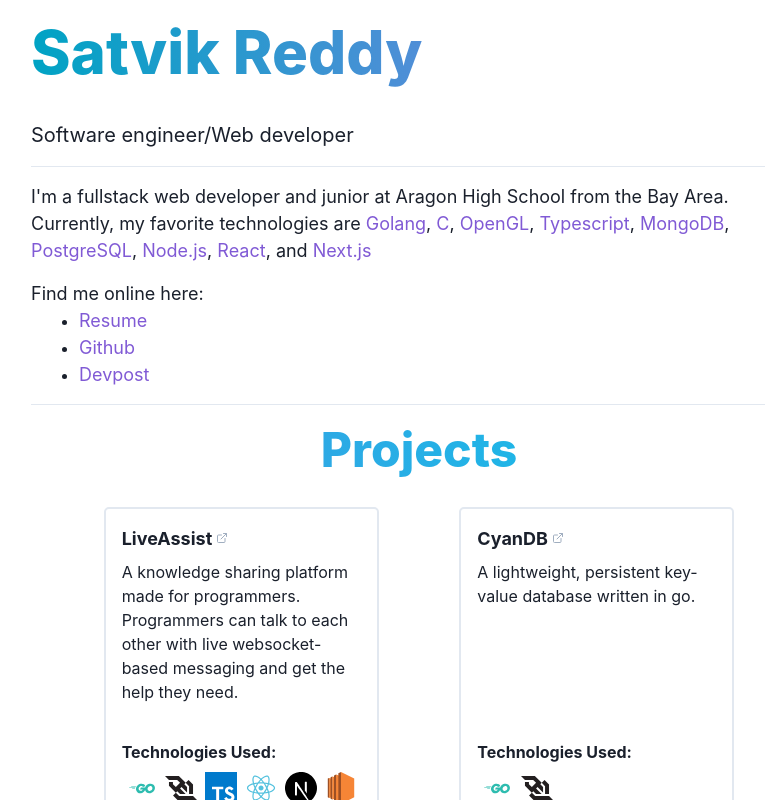
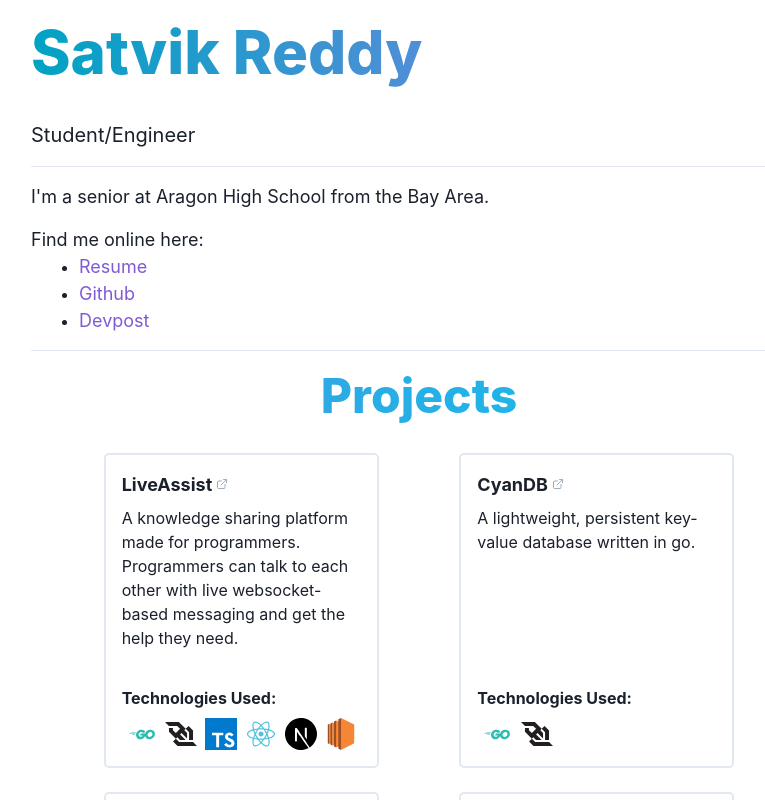
Before and after one commit to SatvikR/satvikreddy.com, a Next.js app: page / in a window 1280 px wide. Shown: the top 800 px of the page, without its empty margins (221-986 px from the left). Built offline with nearby package versions, Linux system fonts and the light colour scheme.

Commit message:
new year

```diff
--- a/src/components/Header.tsx
+++ b/src/components/Header.tsx
@@ -15,7 +15,7 @@
         Satvik Reddy
       </Heading>
       <Text fontSize="xl" my={4}>
-        Software engineer/Web developer
+        Student/Engineer
       </Text>
     </header>
   );
--- a/src/components/Intro.tsx
+++ b/src/components/Intro.tsx
@@ -5,19 +5,8 @@
 export const Intro: React.FC = () => {
   return (
     <Text my={4} fontSize="lg">
-      I'm a fullstack web developer and junior at Aragon High School from the
-      Bay Area. Currently, my favorite technologies are{" "}
-      <StyledLink href="https://golang.org/">Golang</StyledLink>,{" "}
-      <StyledLink href="https://en.wikipedia.org/wiki/The_C_Programming_Language">
-        C
-      </StyledLink>
-      , <StyledLink href="https://www.opengl.org/">OpenGL</StyledLink>,{" "}
-      <StyledLink href="https://www.typescriptlang.org/">Typescript</StyledLink>
-      , <StyledLink href="https://www.mongodb.com/">MongoDB</StyledLink>,{" "}
-      <StyledLink href="https://www.postgresql.org/">PostgreSQL</StyledLink>,{" "}
-      <StyledLink href="https://nodejs.org/en/">Node.js</StyledLink>,{" "}
-      <StyledLink href="https://reactjs.org/">React</StyledLink>,{" and "}
-      <StyledLink href="https://nextjs.org/">Next.js</StyledLink>
+      I'm a senior at Aragon High School from the
+      Bay Area.
     </Text>
   );
 };
```
